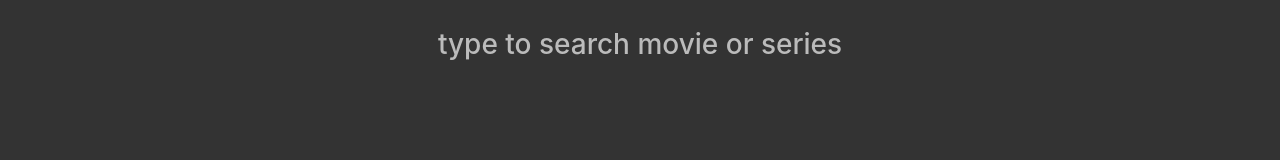
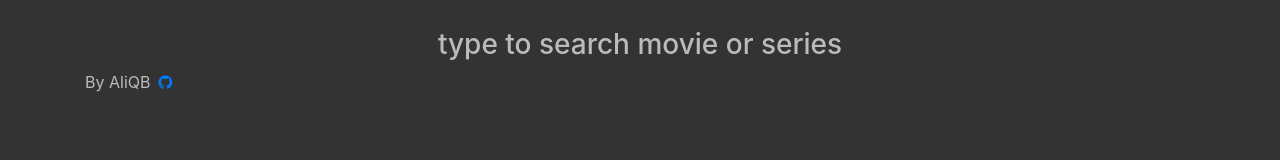
Before and after one commit to aliqb/whatchList, an Angular app: page /movies in a window 1280 px wide. Shown: the part 122-282 px from the top of the page. Built offline with nearby package versions, Linux system fonts and the light colour scheme.

Commit message:
make footer template

```diff
--- a/src/app/app.component.html
+++ b/src/app/app.component.html
@@ -1,3 +1,4 @@
 <app-header></app-header>
 <router-outlet></router-outlet>
+<app-footer></app-footer>
 <!-- <app-movie-list></app-movie-list> -->
--- a/src/app/footer/footer.component.html
+++ b/src/app/footer/footer.component.html
@@ -1 +1,12 @@
-<p>footer works!</p>
+<footer>
+    <div class="container">
+        <ul class="list-inline">
+            <li class="list-inline-item">By AliQB</li>
+            <li class="list-inline-item">
+                <a href="https://github.com/aliqb" target="_blank">
+                    <i class="fa fa-github" aria-hidden="true"></i>
+                </a>
+            </li>
+        </ul>
+    </div>
+</footer>
```
